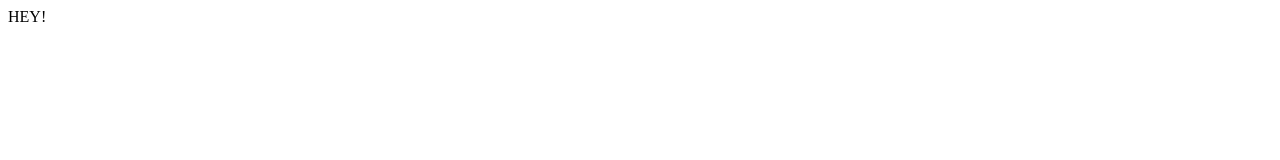
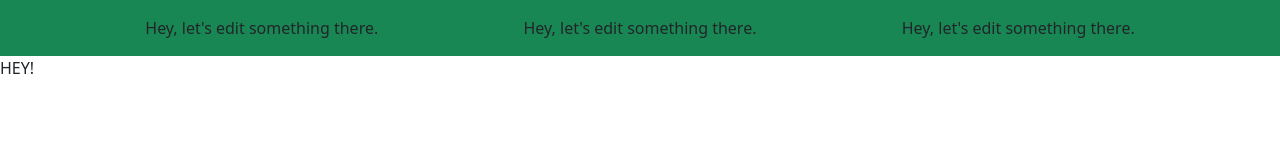
Before and after one commit to VitaAli/Trijule, a plain HTML site: page index.html in a window 1280 px wide. Drawn offline with nearby package versions, Linux system fonts and the light colour scheme.

Commit message:
Made some changes

```diff
--- a/index.html
+++ b/index.html
@@ -5,6 +5,7 @@
     <meta http-equiv="X-UA-Compatible" content="IE=edge">
     <meta name="viewport" content="width=, initial-scale=1.0">
     <title>Document</title>
+    <link href="https://cdn.jsdelivr.net/npm/bootstrap@5.2.2/dist/css/bootstrap.min.css" rel="stylesheet" integrity="sha384-Zenh87qX5JnK2Jl0vWa8Ck2rdkQ2Bzep5IDxbcnCeuOxjzrPF/et3URy9Bv1WTRi" crossorigin="anonymous">
 </head>
 <body>
    <header>
@@ -12,11 +13,22 @@
    </header>
 
    <main>
+    <div class="bg-success p-2">
+        <div class="d-flex flex-row justify-content-evenly">
+            <div class="p-2">Hey, let's edit something there.</div>
+            <div class="p-2">Hey, let's edit something there.</div>
+            <div class="p-2">Hey, let's edit something there.</div>
 
+
+        </div>
+    </div>
    </main>
    <footer>
 
    </footer>
-    HEY!
+   <p>HEY!</p>
+    <script src="https://cdn.jsdelivr.net/npm/@popperjs/core@2.11.6/dist/umd/popper.min.js" integrity="sha384-oBqDVmMz9ATKxIep9tiCxS/Z9fNfEXiDAYTujMAeBAsjFuCZSmKbSSUnQlmh/jp3" crossorigin="anonymous"></script>
+<script src="https://cdn.jsdelivr.net/npm/bootstrap@5.2.2/dist/js/bootstrap.min.js" integrity="sha384-IDwe1+LCz02ROU9k972gdyvl+AESN10+x7tBKgc9I5HFtuNz0wWnPclzo6p9vxnk" crossorigin="anonymous"></script>
+
 </body>
 </html>
```
